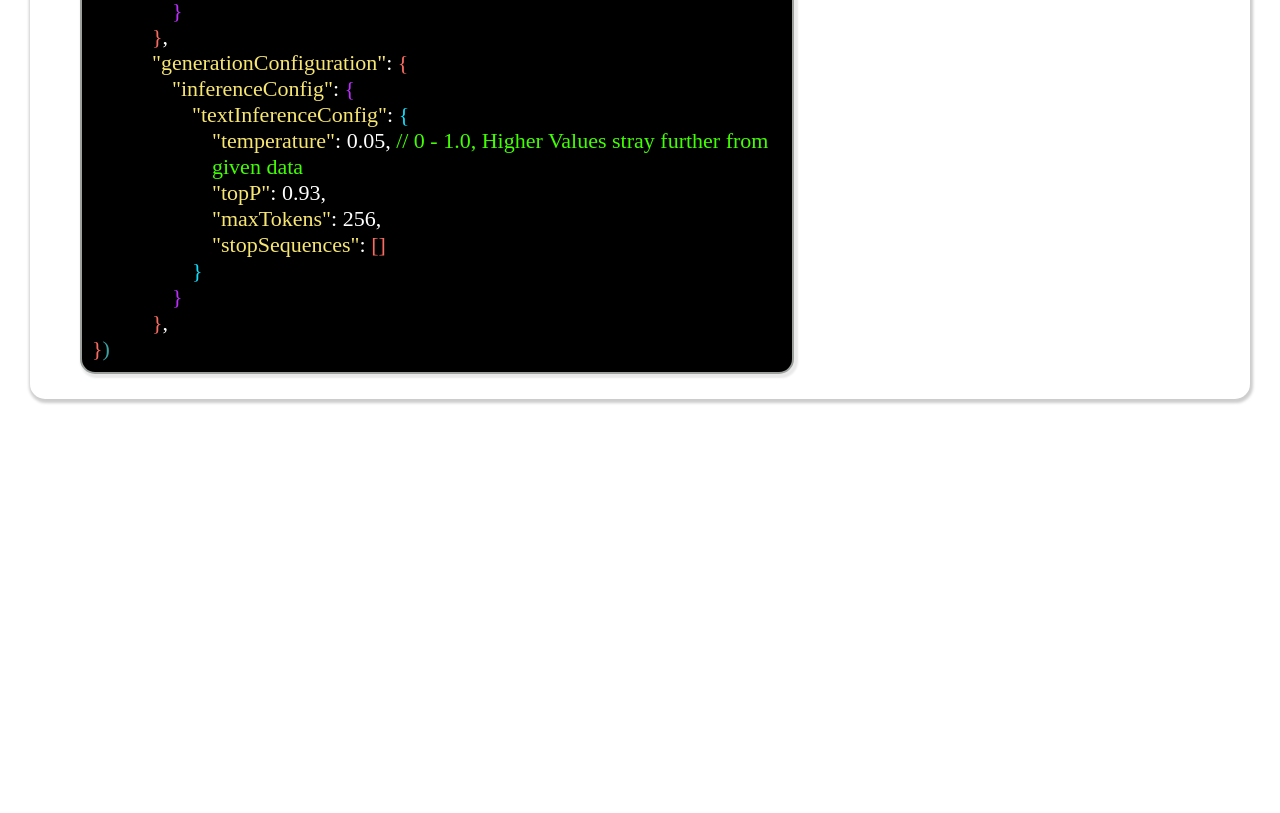
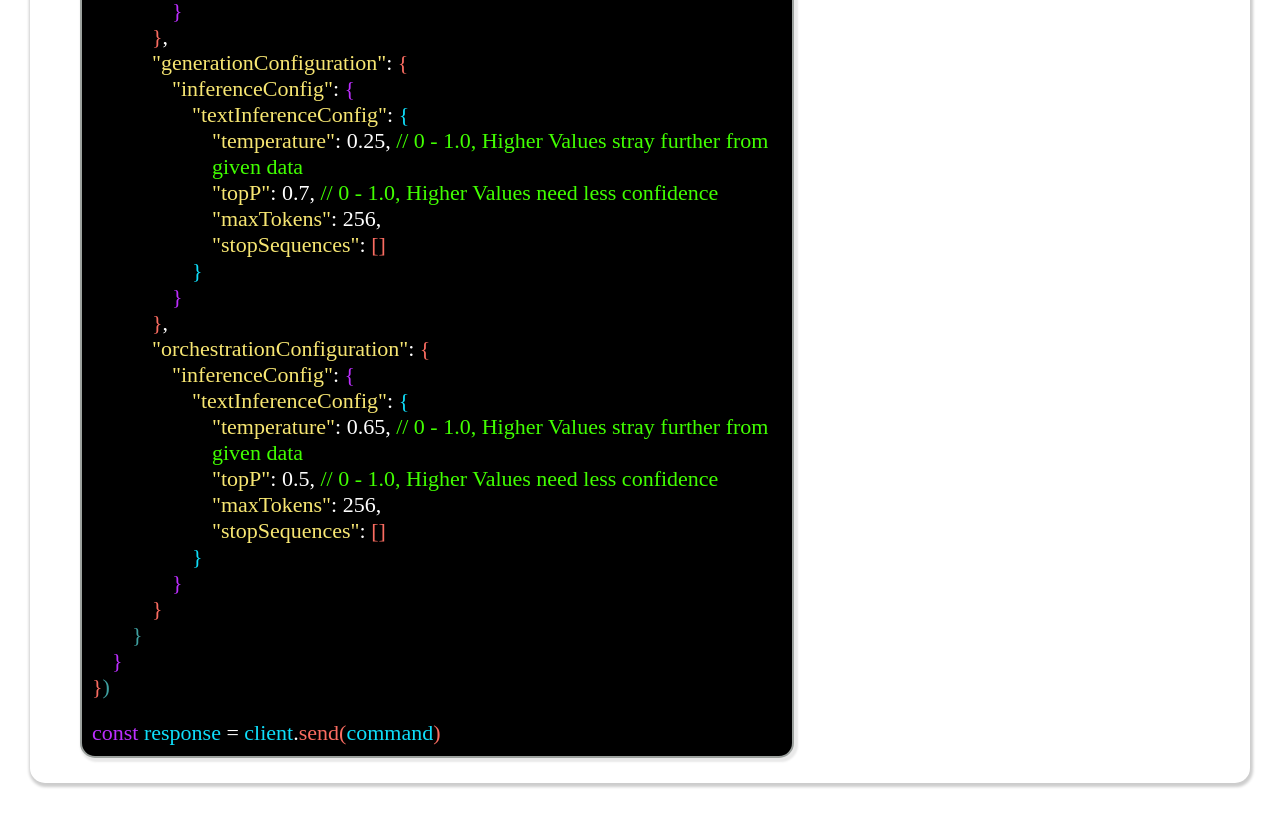
Before and after one commit to NLanese/the-codex, a Next.js app: page /showcases/projects/boardgame_master_ai in a window 1280 px wide. Shown: the part 1980-2793 px from the top of the page. Before the commit the page ends 2409 px from the top, so only its background shows below. Built offline with nearby package versions, Linux system fonts and the light colour scheme.

Commit message:
adjustments

```diff
--- a/pages/api/boardGameWizard.js
+++ b/pages/api/boardGameWizard.js
@@ -31,7 +31,7 @@ export default async function handler(req, res) {
           "generationConfiguration": {
             "inferenceConfig": {
               "textInferenceConfig": {
-                "temperature": 0.5,
+                "temperature": 0.25,
                 "topP": 0.8,
                 "maxTokens": 512,
                 "stopSequences": []
@@ -41,8 +41,8 @@ export default async function handler(req, res) {
           "orchestrationConfiguration": {
             "inferenceConfig": {
               "textInferenceConfig": {
-                "temperature": 0,
-                "topP": 0.9,
+                "temperature": 0.65,
+                "topP": 0.5,
                 "maxTokens": 512,
                 "stopSequences": []
               }
--- a/pages/showcases/projects/boardgame_master_ai.js
+++ b/pages/showcases/projects/boardgame_master_ai.js
@@ -254,6 +254,7 @@ export default function BoardGameMasterAIProjectPage() {
                         <span style={Styles.Code.func}>{"}"}</span>
                         <span style={Styles.Code.reg}>{", "}</span>
                     </p>
+
                     <p style={{...Styles.Code.code, marginLeft: 60}}>
                         <span style={Styles.Code.str}>"generationConfiguration"</span>
                         <span style={Styles.Code.reg}>{": "}</span>
@@ -271,12 +272,13 @@ export default function BoardGameMasterAIProjectPage() {
                     </p>
                     <p style={{...Styles.Code.code, marginLeft: 120}}>
                         <span style={Styles.Code.str}>"temperature"</span>
-                        <span style={Styles.Code.reg}>{": 0.05,"}</span>
-                        <span style={Styles.Code.comment}>{"     // 0 - 1.0, Higher Values stray further from given data"}</span>
+                        <span style={Styles.Code.reg}>{": 0.25,"}</span>
+                        <span style={Styles.Code.comment}>{"\t// 0 - 1.0, Higher Values stray further from given data"}</span>
                     </p>
                     <p style={{...Styles.Code.code, marginLeft: 120}}>
                         <span style={Styles.Code.str}>"topP"</span>
-                        <span style={Styles.Code.reg}>{": 0.93,"}</span>
+                        <span style={Styles.Code.reg}>{": 0.7,"}</span>
+                        <span style={Styles.Code.comment}>{"\t// 0 - 1.0, Higher Values need less confidence"}</span>
                     </p>
                     <p style={{...Styles.Code.code, marginLeft: 120}}>
                         <span style={Styles.Code.str}>"maxTokens"</span>
@@ -298,9 +300,69 @@ export default function BoardGameMasterAIProjectPage() {
                         <span style={Styles.Code.reg}>{","}</span>
                     </p>
 
+                    <p style={{...Styles.Code.code, marginLeft: 60}}>
+                        <span style={Styles.Code.str}>"orchestrationConfiguration"</span>
+                        <span style={Styles.Code.reg}>{": "}</span>
+                        <span style={Styles.Code.func}>{"{ "}</span>
+                    </p>
+                    <p style={{...Styles.Code.code, marginLeft: 80}}>
+                        <span style={Styles.Code.str}>"inferenceConfig"</span>
+                        <span style={Styles.Code.reg}>{": "}</span>
+                        <span style={Styles.Code.keyword}>{"{ "}</span>
+                    </p>
+                    <p style={{...Styles.Code.code, marginLeft: 100}}>
+                        <span style={Styles.Code.str}>"textInferenceConfig"</span>
+                        <span style={Styles.Code.reg}>{": "}</span>
+                        <span style={Styles.Code.var}>{"{ "}</span>
+                    </p>
+                    <p style={{...Styles.Code.code, marginLeft: 120}}>
+                        <span style={Styles.Code.str}>"temperature"</span>
+                        <span style={Styles.Code.reg}>{": 0.65,"}</span>
+                        <span style={Styles.Code.comment}>{"\t// 0 - 1.0, Higher Values stray further from given data"}</span>
+                    </p>
+                    <p style={{...Styles.Code.code, marginLeft: 120}}>
+                        <span style={Styles.Code.str}>"topP"</span>
+                        <span style={Styles.Code.reg}>{": 0.5,"}</span>
+                        <span style={Styles.Code.comment}>{"\t// 0 - 1.0, Higher Values need less confidence"}</span>
+                    </p>
+                    <p style={{...Styles.Code.code, marginLeft: 120}}>
+                        <span style={Styles.Code.str}>"maxTokens"</span>
+                        <span style={Styles.Code.reg}>{": 256,"}</span>
+                    </p>
+                    <p style={{...Styles.Code.code, marginLeft: 120}}>
+                        <span style={Styles.Code.str}>"stopSequences"</span>
+                        <span style={Styles.Code.reg}>{": "}</span>
+                        <span style={Styles.Code.func}>{"[]"}</span>
+                    </p>
+                    <p style={{...Styles.Code.code, marginLeft: 100}}>
+                        <span style={Styles.Code.var}>{"}"}</span>
+                    </p>
+                    <p style={{...Styles.Code.code, marginLeft: 80}}>
+                        <span style={Styles.Code.keyword}>{"}"}</span>
+                    </p>
+                    <p style={{...Styles.Code.code, marginLeft: 60}}>
+                        <span style={Styles.Code.func}>{"}"}</span>
+                    </p>
+                    <p style={{...Styles.Code.code, marginLeft: 40}}>
+                        <span style={Styles.Code.bool}>{"}"}</span>
+                    </p>
+                    <p style={{...Styles.Code.code, marginLeft: 20}}>
+                        <span style={Styles.Code.keyword}>{"}"}</span>
+                    </p>
                     <p style={Styles.Code.code}>
                         <span style={Styles.Code.func}>{"}"}</span>
                         <span style={Styles.Code.bool}>{")"}</span>
+                    </p>
+
+                    <p style={{...Styles.Code.code, marginTop: 20}}>
+                        <span style={Styles.Code.keyword}>const </span>
+                        <span style={Styles.Code.var}>response</span>
+                        <span style={Styles.Code.reg}> = </span>
+                        <span style={Styles.Code.var}>client</span>
+                        <span style={Styles.Code.reg}>.</span>
+                        <span style={Styles.Code.func}>send(</span>
+                        <span style={Styles.Code.var}>command</span>
+                        <span style={Styles.Code.func}>{")"}</span>
                     </p>
                 </div>
             )
```
